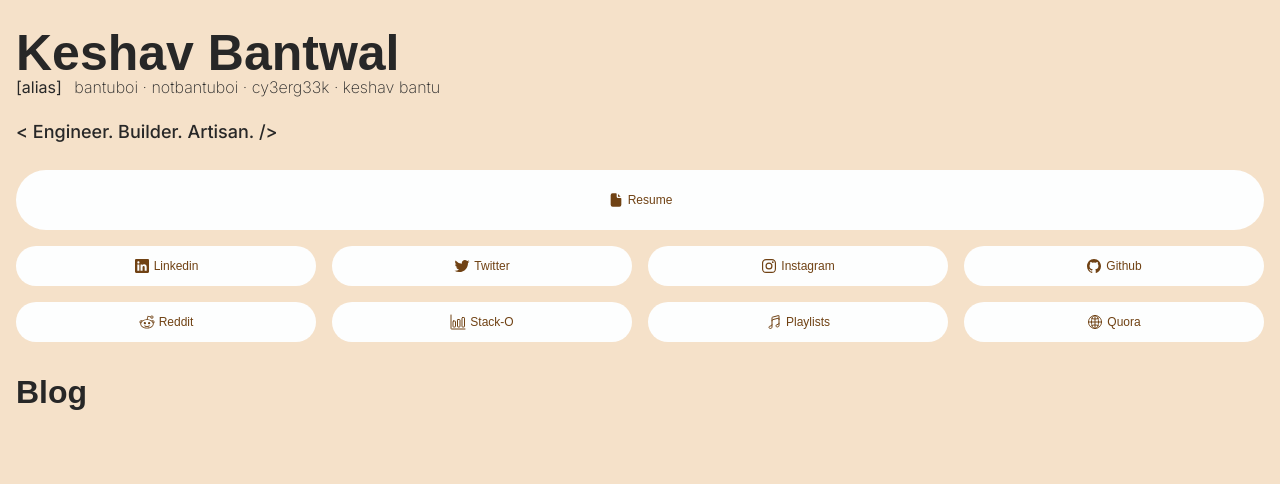
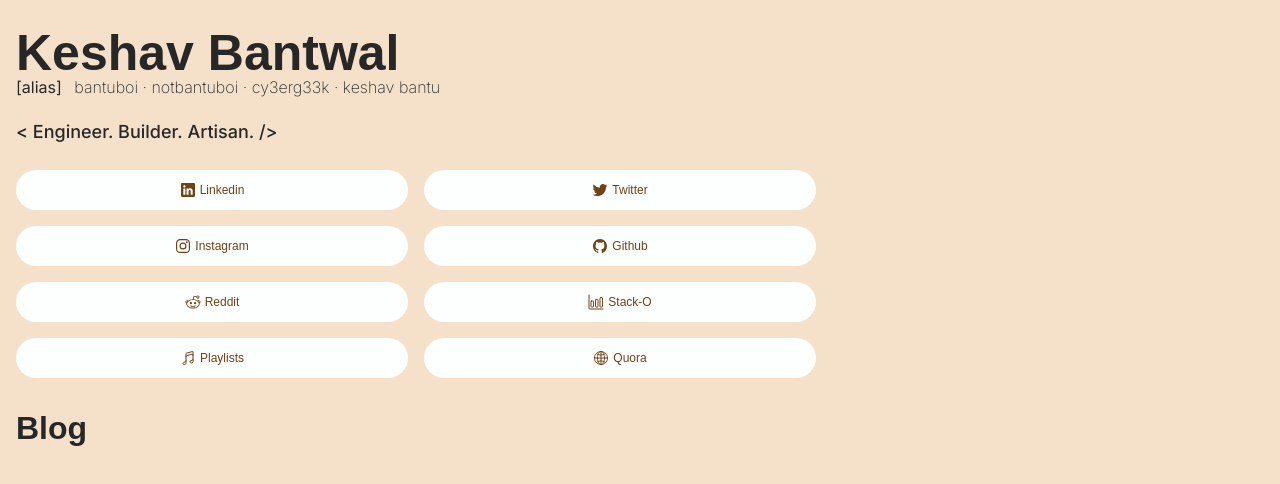
Before and after one commit to keshavbantu/keshavbantu.github.io, a React (Vite) app: page / in a window 1280 px wide. Shown: the top 484 px of the page. Built offline with nearby package versions, Linux system fonts and the light colour scheme; a web font is replaced by a local one.

Commit message:
ditch resume, make links better

```diff
--- a/src/links/Links.jsx
+++ b/src/links/Links.jsx
@@ -58,15 +58,6 @@ const allLinks = [
 const Links = () => {
     return (
         <div className="links-container">
-            <a
-                href="resume.pdf"
-                className="chip-padded"
-                target="_blank"
-                rel="noopener noreferrer"
-            >
-                <TbFileFilled size={16} style={{ marginRight: '4px' }} />
-                Resume
-            </a>
             <div className="chip-grid">
                 {allLinks.map((item, idx) => (
                     <a
--- a/src/links/Links.scss
+++ b/src/links/Links.scss
@@ -8,13 +8,20 @@
 
 .chip-grid {
     display: grid;
-    grid-template-columns: repeat(auto-fill, minmax(120px, 1fr));
+    grid-template-columns: repeat(2, 1fr);
     gap: 16px;
 }
 
 @media (min-width: 800px) {
     .chip-grid {
-        grid-template-columns: repeat(4, 1fr);
+        grid-template-columns: repeat(2, 1fr);
+        max-width: 800px;
+    }
+}
+
+@media (max-width: 600px) {
+    .chip-grid {
+        grid-template-columns: repeat(2, 1fr);
     }
 }
 
@@ -47,9 +54,3 @@
     text-align: center;
     min-height: 60px;
 }
-
-@media (max-width: 600px) {
-    .chip-grid {
-        grid-template-columns: repeat(auto-fill, minmax(100px, 1fr));
-    }
-}
```
Also changed, not shown: 1 other file (tests, documents, lock files or other folders).
